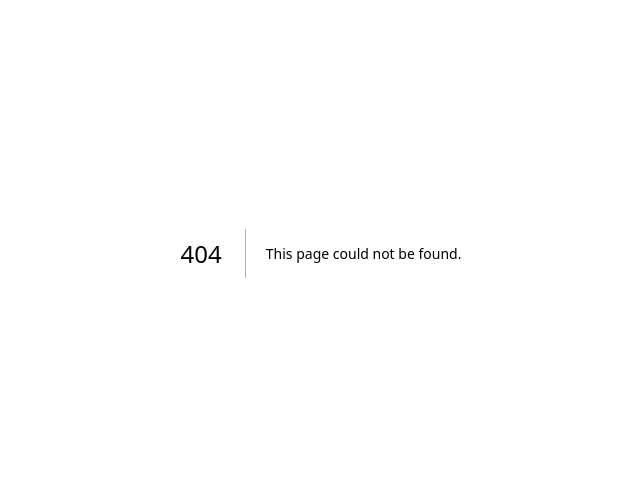
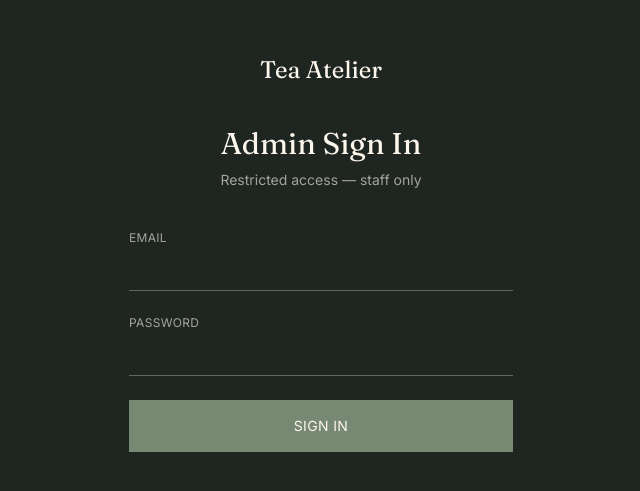
Before and after one commit to julliyuuuh/tea-atelier, a Next.js app: page /admin/login in a window 1280 px wide. Before the commit this address had no page. Shown: the part 147-638 px from the top of the page, without its empty margins (319-959 px from the left). Built offline with nearby package versions, Linux system fonts and the light colour scheme.

Commit message:
admin separate

```diff
--- a/app/admin/(dashboard)/layout.tsx
+++ b/app/admin/(dashboard)/layout.tsx
@@ -28,7 +28,7 @@ export default function AdminLayout({
     if (isLoading) return;
 
     if (!user) {
-      router.push("/login");
+      router.push("/admin/login");
       return;
     }
 
@@ -47,7 +47,7 @@ export default function AdminLayout({
 
   function handleLogout() {
     logout();
-    router.push("/login");
+    router.push("/admin/login");
   }
 
   return (
--- /dev/null
+++ b/app/admin/login/page.tsx
@@ -0,0 +1,117 @@
+"use client";
+
+import { useState, useEffect } from "react";
+import { motion } from "framer-motion";
+import { useAuth } from "@/lib/auth-context";
+
+export default function AdminLoginPage() {
+  const { login, user, isLoading: authLoading } = useAuth();
+  const [email, setEmail] = useState("");
+  const [password, setPassword] = useState("");
+  const [isLoading, setIsLoading] = useState(false);
+  const [errorMessage, setErrorMessage] = useState("");
+
+  useEffect(() => {
+    if (!authLoading && user) {
+      window.location.href = user.role === "admin" ? "/admin" : "/";
+    }
+  }, [user, authLoading]);
+
+  const handleSubmit = async (e: React.FormEvent) => {
+    e.preventDefault();
+    setErrorMessage("");
+    setIsLoading(true);
+
+    try {
+      const res = await fetch("/api/login", {
+        method: "POST",
+        headers: { "Content-Type": "application/json" },
+        body: JSON.stringify({ email, password }),
+      });
+      const data = await res.json();
+      if (!res.ok) throw new Error(data.error || "Login failed.");
+
+      if (data.user.role !== "admin") {
+        setErrorMessage("This login is for administrators only.");
+        setIsLoading(false);
+        return;
+      }
+
+      login(data.token, data.user);
+      window.location.href = "/admin";
+    } catch (error) {
+      setErrorMessage(
+        error instanceof Error ? error.message : "Something went wrong."
+      );
+    } finally {
+      setIsLoading(false);
+    }
+  };
+
+  return (
+    <main className="min-h-screen flex items-center justify-center bg-charcoal px-8">
+      <motion.div
+        initial={{ opacity: 0, y: 20 }}
+        animate={{ opacity: 1, y: 0 }}
+        transition={{ duration: 0.6, ease: "easeOut" }}
+        className="w-full max-w-sm"
+      >
+        <a
+          href="/"
+          className="font-display text-2xl text-cream block text-center mb-10"
+        >
+          Tea Atelier
+        </a>
+
+        <h1 className="font-display text-3xl text-cream text-center mb-2">
+          Admin Sign In
+        </h1>
+        <p className="font-body text-sm text-cream/60 text-center mb-10">
+          Restricted access — staff only
+        </p>
+
+        {errorMessage && (
+          <p className="font-body text-sm text-red-400 text-center mb-6">
+            {errorMessage}
+          </p>
+        )}
+
+        <form onSubmit={handleSubmit} className="space-y-6">
+          <div>
+            <label className="font-body text-xs tracking-wide uppercase text-cream/60 block mb-2">
+              Email
+            </label>
+            <input
+              type="email"
+              required
+              value={email}
+              onChange={(e) => setEmail(e.target.value)}
+              className="w-full bg-transparent border-b border-cream/30 py-2 font-body text-sm text-cream focus:outline-none focus:border-sage transition-colors"
+            />
+          </div>
+
+          <div>
+            <label className="font-body text-xs tracking-wide uppercase text-cream/60 block mb-2">
+              Password
+            </label>
+            <input
+              type="password"
+              required
+              value={password}
+              onChange={(e) => setPassword(e.target.value)}
+              className="w-full bg-transparent border-b border-cream/30 py-2 font-body text-sm text-cream focus:outline-none focus:border-sage transition-colors"
+            />
+          </div>
+
+          <button
+            type="submit"
+            disabled={isLoading}
+            className="w-full bg-sage text-cream font-body text-sm tracking-wide uppercase py-4 hover:bg-cream hover:text-charcoal transition-colors disabled:opacity-50"
+          >
+            {isLoading ? "Signing in..." : "Sign In"}
+          </button>
+        </form>
+      </motion.div>
+    </main>
+  );
+}
--- a/app/checkout/page.tsx
+++ b/app/checkout/page.tsx
@@ -30,7 +30,6 @@ export default function CheckoutPage() {
       setFormData((prev) => ({
         ...prev,
         email: user.email,
-        phone: user.phone || "",
       }));
     }
   }, [user]);
```
